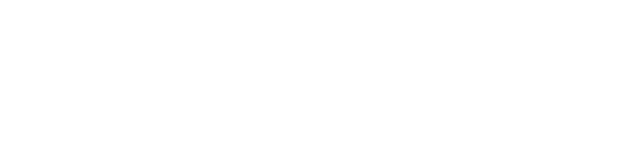
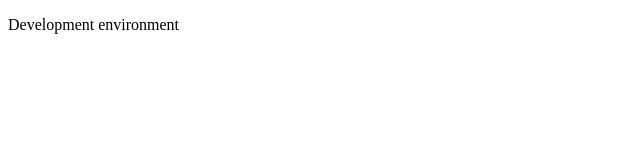
Before and after one commit to Giridhard123/updateAssignment, a plain HTML site: page index.html in a window 1280 px wide. Shown: the whole page, without its empty margins (0-640 px from the left). Drawn offline with Linux system fonts and the light colour scheme.

Commit message:
development env title added

```diff
--- a/index.html
+++ b/index.html
@@ -3,6 +3,6 @@
 	<title>updated assignment</title>
    </head>
    <body>
-
+	<p> Development environment </p>
    </body>
 </html>
```
